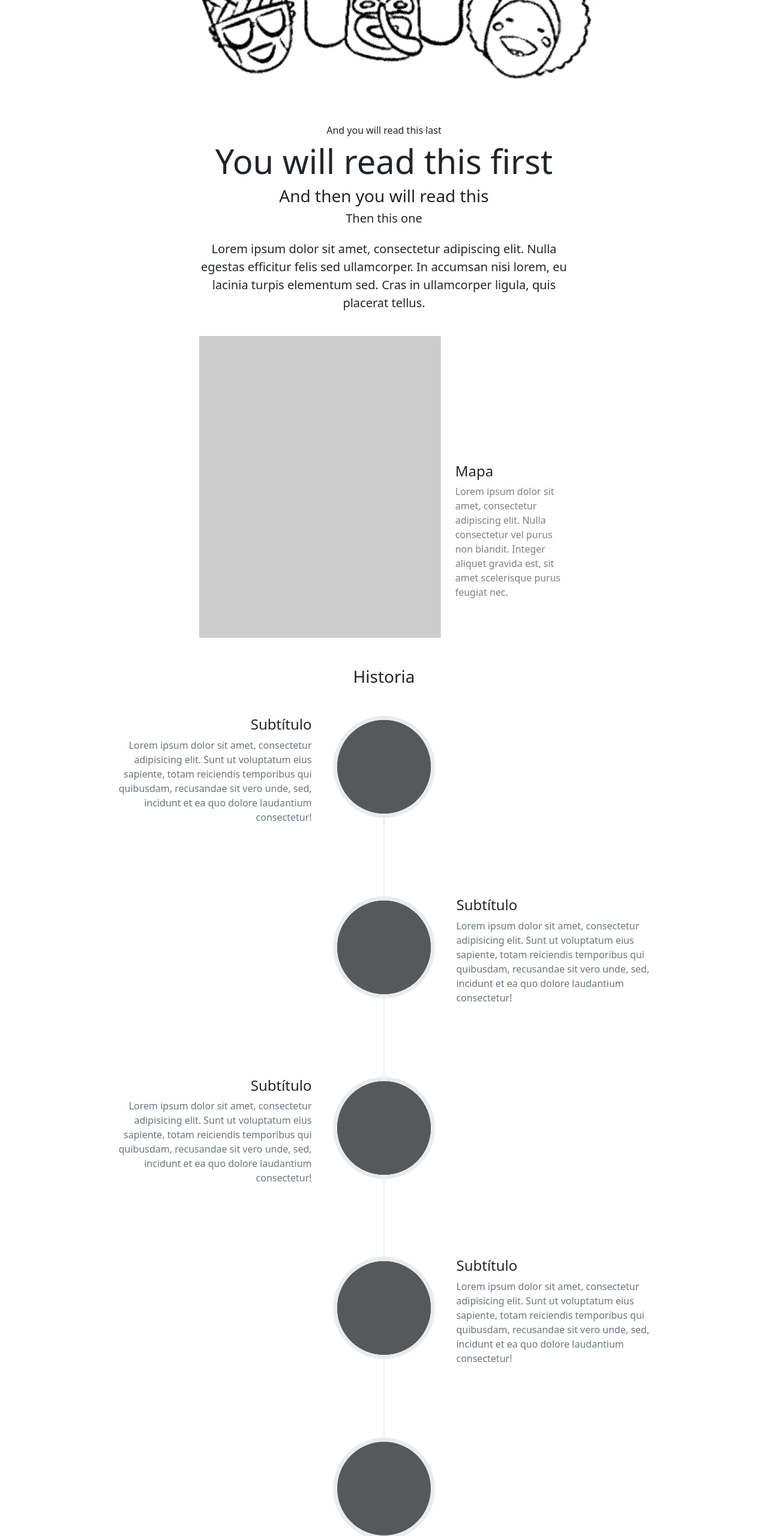
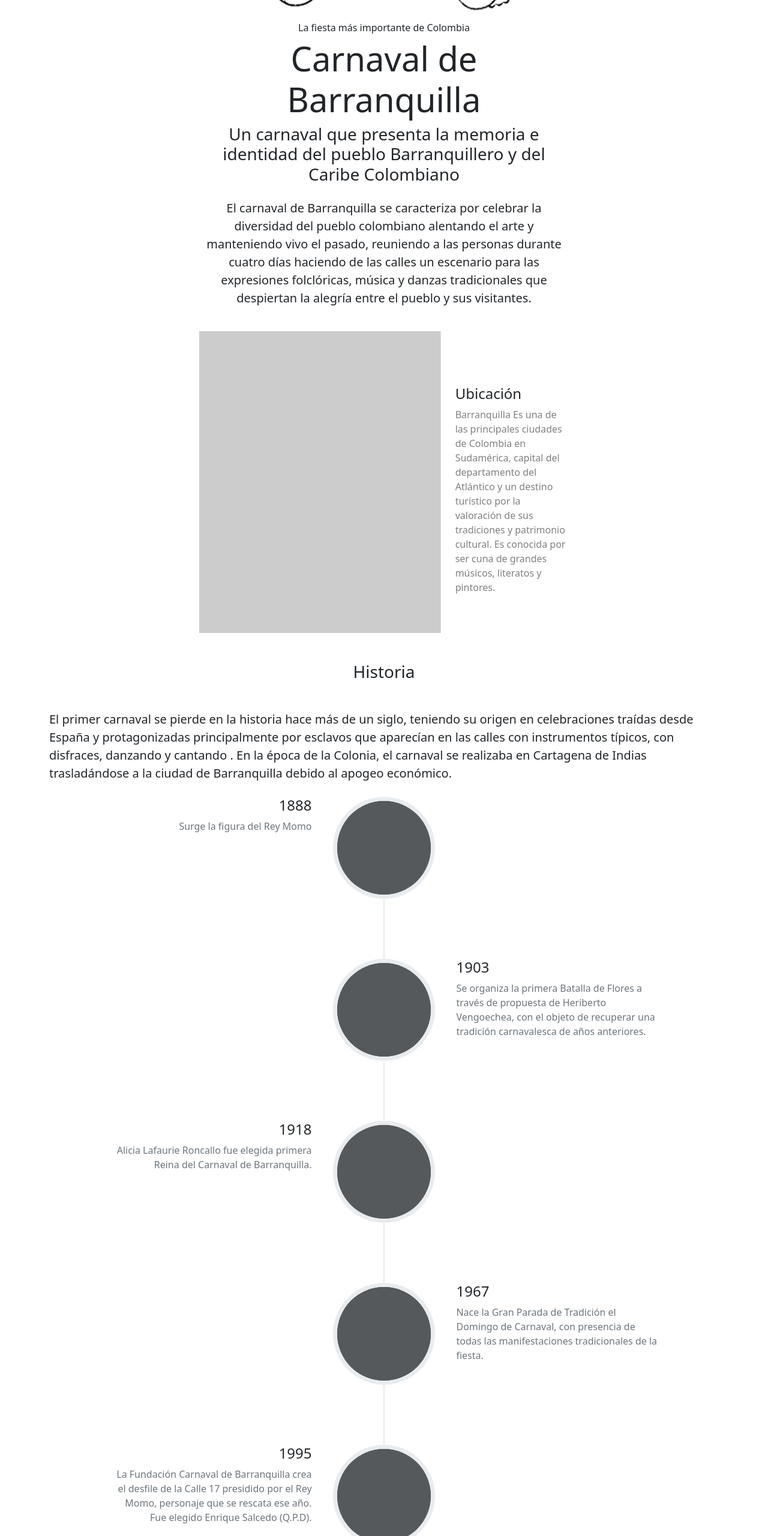
Before and after one commit to carnavaldebarranquilla/preentrega, a plain HTML site: page index.html in a window 1280 px wide. Shown: the part 240-2800 px from the top of the page at 60% size. Drawn offline with nearby package versions, Linux system fonts and the light colour scheme.

Commit message:
Add files via upload

```diff
--- a/index.html
+++ b/index.html
@@ -6,9 +6,7 @@
         <title>CAMBIEN EL TÍTULO</title>
         <link href="https://cdn.jsdelivr.net/npm/bootstrap@5.2.0-beta1/dist/css/bootstrap.min.css" rel="stylesheet" integrity="sha384-0evHe/X+R7YkIZDRvuzKMRqM+OrBnVFBL6DOitfPri4tjfHxaWutUpFmBp4vmVor" crossorigin="anonymous" />
         <style>
-            body {
-                background: white url(img/cabecera.png) center top no-repeat;
-                background-size: auto 50vh;
+
             }
             header {
                 min-height: 100vh;
@@ -193,12 +191,13 @@
             <div class="container-fluid">
                 <div class="row my-auto">
                     <div class="col-md-8 col-lg-6 mx-auto pb-3 text-center">
-                        <h4 class="fs-6">And you will read this last</h4>
-                        <h1 class="display-4">You will read this first</h1>
-                        <h2 class="fs-3">And then you will read this</h2>
-                        <h3 class="fs-5">Then this one</h3>
+                        <img src="img/cabecera.png" class="w-100"/>
+                        <h4 class="fs-6">La fiesta más importante de Colombia</h4>
+                        <h1 class="display-4">Carnaval de Barranquilla</h1>
+                        <h2 class="fs-3">Un carnaval que presenta la memoria e identidad del pueblo Barranquillero y del Caribe Colombiano</h2>
+
                         <p class="lead my-4">
-                            Lorem ipsum dolor sit amet, consectetur adipiscing elit. Nulla egestas efficitur felis sed ullamcorper. In accumsan nisi lorem, eu lacinia turpis elementum sed. Cras in ullamcorper ligula, quis placerat tellus.
+                            El carnaval de Barranquilla se caracteriza por celebrar la diversidad del pueblo colombiano alentando el arte y manteniendo vivo el pasado, reuniendo a las personas durante cuatro días haciendo de las calles un escenario para las expresiones folclóricas, música y danzas tradicionales que despiertan la alegría entre el pueblo y sus visitantes.
                         </p>
                     </div>
                 </div>
@@ -218,9 +217,11 @@
                             </div>
 
                             <div class="col-md-4">
-                                <h4 class="pt-3">Mapa</h4>
+                                <h4 class="pt-3">Ubicación</h4>
                                 <p class="text-black-50 pb-5">
-                                    Lorem ipsum dolor sit amet, consectetur adipiscing elit. Nulla consectetur vel purus non blandit. Integer aliquet gravida est, sit amet scelerisque purus feugiat nec.
+                                    Barranquilla
+                                    Es una de las principales ciudades de Colombia en Sudamérica, capital del departamento del Atlántico y un destino turístico por la valoración de sus tradiciones y patrimonio cultural. Es conocida por ser cuna de grandes músicos, literatos y pintores.
+
                                 </p>
                             </div>
                         </div>
@@ -232,6 +233,9 @@
                     <div class="text-center">
                         <h3 class="my-5">Historia</h3>
                     </div>
+                    <p class="lead my-4">
+                            El primer carnaval se pierde en la historia hace más de un siglo, teniendo su origen en celebraciones traídas desde España y protagonizadas principalmente por esclavos que aparecían en las calles con instrumentos típicos, con disfraces, danzando y cantando . En la época de la Colonia, el carnaval se realizaba en Cartagena de Indias trasladándose a la ciudad de Barranquilla debido al apogeo económico.
+                        </p>
                     <ul class="timeline">
                         <li>
                             <div class="timeline-image">
@@ -241,12 +245,11 @@
                             </div>
                             <div class="timeline-panel">
                                 <div class="timeline-heading">
-                                    <h4>Subtítulo</h4>
+                                    <h4>1888</h4>
                                 </div>
                                 <div class="timeline-body">
                                     <p class="text-muted">
-                                        Lorem ipsum dolor sit amet, consectetur adipisicing elit. Sunt ut voluptatum eius sapiente, totam reiciendis temporibus qui quibusdam, recusandae sit vero unde, sed, incidunt et ea quo dolore
-                                        laudantium consectetur!
+                                        Surge la figura del Rey Momo
                                     </p>
                                 </div>
                             </div>
@@ -259,12 +262,11 @@
                             </div>
                             <div class="timeline-panel">
                                 <div class="timeline-heading">
-                                    <h4>Subtítulo</h4>
+                                    <h4>1903</h4>
                                 </div>
                                 <div class="timeline-body">
                                     <p class="text-muted">
-                                        Lorem ipsum dolor sit amet, consectetur adipisicing elit. Sunt ut voluptatum eius sapiente, totam reiciendis temporibus qui quibusdam, recusandae sit vero unde, sed, incidunt et ea quo dolore
-                                        laudantium consectetur!
+                                        Se organiza la primera Batalla de Flores a través de propuesta de Heriberto Vengoechea, con el objeto de recuperar una tradición carnavalesca de años anteriores.
                                     </p>
                                 </div>
                             </div>
@@ -277,12 +279,11 @@
                             </div>
                             <div class="timeline-panel">
                                 <div class="timeline-heading">
-                                    <h4>Subtítulo</h4>
+                                    <h4>1918</h4>
                                 </div>
                                 <div class="timeline-body">
                                     <p class="text-muted">
-                                        Lorem ipsum dolor sit amet, consectetur adipisicing elit. Sunt ut voluptatum eius sapiente, totam reiciendis temporibus qui quibusdam, recusandae sit vero unde, sed, incidunt et ea quo dolore
-                                        laudantium consectetur!
+                                        Alicia Lafaurie Roncallo fue elegida primera Reina del Carnaval de Barranquilla.
                                     </p>
                                 </div>
                             </div>
@@ -295,19 +296,64 @@
                             </div>
                             <div class="timeline-panel">
                                 <div class="timeline-heading">
-                                    <h4>Subtítulo</h4>
+                                    <h4>1967</h4>
                                 </div>
                                 <div class="timeline-body">
                                     <p class="text-muted">
-                                        Lorem ipsum dolor sit amet, consectetur adipisicing elit. Sunt ut voluptatum eius sapiente, totam reiciendis temporibus qui quibusdam, recusandae sit vero unde, sed, incidunt et ea quo dolore
-                                        laudantium consectetur!
+                                        Nace la Gran Parada de Tradición el Domingo de Carnaval, con presencia de todas las manifestaciones tradicionales de la fiesta.
+                                    </p>
+                                </div>
+                            </div>
+                        </li>
+                        <li>
+                            <div class="timeline-image">
+                                <svg class="rounded-circle img-fluid" width="500" height="500" xmlns="http://www.w3.org/2000/svg" role="img" aria-label="Placeholder: Thumbnail" preserveAspectRatio="xMidYMid slice" focusable="false">
+                                    <rect width="100%" height="100%" fill="#55595c" />
+                                </svg>
+                            </div>
+                            <div class="timeline-panel">
+                                <div class="timeline-heading">
+                                    <h4>1995</h4>
+                                </div>
+                                <div class="timeline-body">
+                                    <p class="text-muted">
+                                        La Fundación Carnaval de Barranquilla crea el desfile de la Calle 17 presidido por el Rey Momo, personaje que se rescata ese año. Fue elegido Enrique Salcedo (Q.P.D).
                                     </p>
                                 </div>
                             </div>
                         </li>
                         <li class="timeline-inverted">
                             <div class="timeline-image">
-
+                                <svg class="rounded-circle img-fluid" width="500" height="500" xmlns="http://www.w3.org/2000/svg" role="img" aria-label="Placeholder: Thumbnail" preserveAspectRatio="xMidYMid slice" focusable="false">
+                                    <rect width="100%" height="100%" fill="#55595c" />
+                                </svg>
+                            </div>
+                            <div class="timeline-panel">
+                                <div class="timeline-heading">
+                                    <h4>2002</h4>
+                                </div>
+                                <div class="timeline-body">
+                                    <p class="text-muted">
+                                        El Carnaval de Barranquilla es declarado por el Senado de la República Patrimonio Cultural de la Nación
+                                    </p>
+                                </div>
+                            </div>
+                        </li>
+                        <li>
+                            <div class="timeline-image">
+                                <svg class="rounded-circle img-fluid" width="500" height="500" xmlns="http://www.w3.org/2000/svg" role="img" aria-label="Placeholder: Thumbnail" preserveAspectRatio="xMidYMid slice" focusable="false">
+                                    <rect width="100%" height="100%" fill="#55595c" />
+                                </svg>
+                            </div>
+                            <div class="timeline-panel">
+                                <div class="timeline-heading">
+                                    <h4>2003</h4>
+                                </div>
+                                <div class="timeline-body">
+                                    <p class="text-muted">
+                                        El Carnaval de Barranquilla es declarado por la UNESCO, Obra Maestra del Patrimonio Oral e Intangible de la Humanidad. El anuncio lo hizo Koichiro Matsura, director general de la UNESCO, en una ceremonia que se realizó el 7 de noviembre en la sede de esa organización en París.
+                                    </p>
+                                </div>
                             </div>
                         </li>
                     </ul>
@@ -420,22 +466,22 @@
                         <h3 class="my-5 text-center">Comidas</h3>
                     </div>
                     <div class="col-sm-6 col-md-3">
-                        <svg class="w-100" viewBox="0 0 100 100" xmlns="http://www.w3.org/2000/svg" focusable="false">
+                        <img src="img/1.jpg" class="w-100"/>
                             <rect width="100%" height="100%" fill="#ccc" />
                         </svg>
                     </div>
                     <div class="col-sm-6 col-md-3">
-                        <svg class="w-100" viewBox="0 0 100 100" xmlns="http://www.w3.org/2000/svg" focusable="false">
+                        <img src="img/2.jpg" class="w-100"/>
                             <rect width="100%" height="100%" fill="#ccc" />
                         </svg>
                     </div>
                     <div class="col-sm-6 col-md-3">
-                        <svg class="w-100" viewBox="0 0 100 100" xmlns="http://www.w3.org/2000/svg" focusable="false">
+                        <img src="img/3jpg" class="w-100"/>
                             <rect width="100%" height="100%" fill="#ccc" />
                         </svg>
                     </div>
                     <div class="col-sm-6 col-md-3">
-                        <svg class="w-100" viewBox="0 0 100 100" xmlns="http://www.w3.org/2000/svg" focusable="false">
+                        <img src="img/4.jpg" class="w-100"/>
                             <rect width="100%" height="100%" fill="#ccc" />
                         </svg>
                     </div>
```
